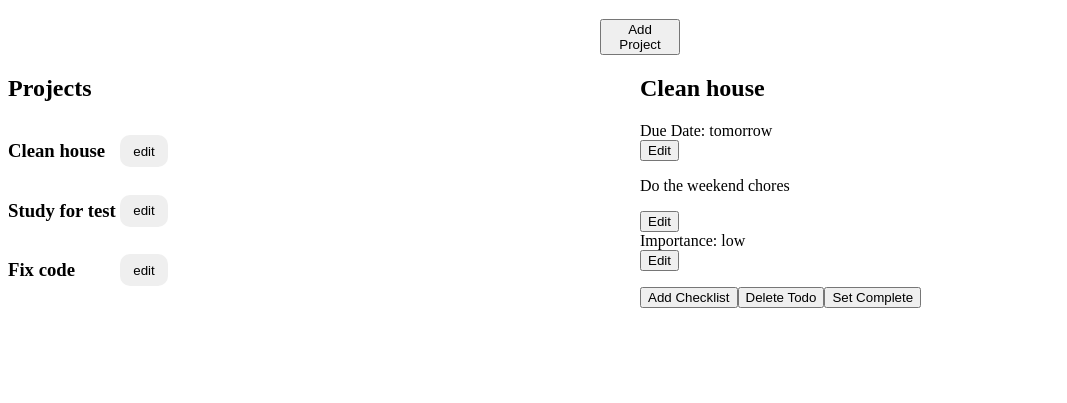
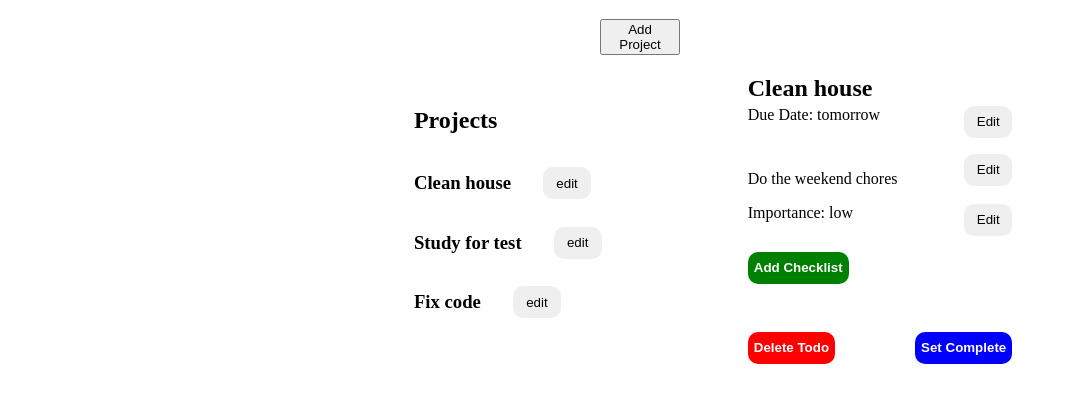
Before and after one commit to Icarium12/Todo-List, a website built with webpack: page src/template.html in a window 1280 px wide. Both pictures are taken after a click on the element "Clean house". Shown: the part 69-472 px from the top of the page, without its empty margins (0-1067 px from the left). Built offline with nearby package versions, Linux system fonts and the light colour scheme.

Commit message:
More styles were added

```diff
--- a/src/dom.js
+++ b/src/dom.js
@@ -105,57 +105,66 @@ function displayTodo(todo, cont) {
     title.textContent = todo.title;
     cont.appendChild(title);
 
+    const dueDateCont = document.createElement("div");
+    dueDateCont.className = "due-date";
     const dueDate = document.createElement("div");
     todo.formatDueDate();
     dueDate.textContent = `Due Date: ${todo.dueDate}`;
-    cont.appendChild(dueDate);
+    dueDateCont.appendChild(dueDate);
 
     const dueDateEdit = editDueDate(todo, dueDate);
     body.appendChild (dueDateEdit);
 
     const dueDateEditButton = document.createElement("button");
-    dueDateEditButton.textContent = "Edit"
+    dueDateEditButton.textContent = "Edit";
+    dueDateEditButton.className = "info-edit";
     dueDateEditButton.addEventListener("click", () => {
         dueDateEdit.showModal();
-    })
-    cont.appendChild(dueDateEditButton);
+    });
+    dueDateCont.appendChild(dueDateEditButton);
+    cont.appendChild(dueDateCont);
 
+    const descriptionCont = document.createElement("div");
+    descriptionCont.className = "description";
     const description = document.createElement('p');
     description.textContent = todo.description;
-    cont.appendChild(description);
+    descriptionCont.appendChild(description);
 
     const editDescriptionDialog = editDescription(todo, description);
     body.appendChild(editDescriptionDialog);
 
     const editDescriptionButton = document.createElement("button");
     editDescriptionButton.textContent = "Edit";
+    editDescriptionButton.className = "info-edit";
     editDescriptionButton.addEventListener("click", () => {
         editDescriptionDialog.showModal();
     })
-    cont.appendChild(editDescriptionButton);
+    descriptionCont.appendChild(editDescriptionButton);
+    cont.appendChild(descriptionCont);
 
+    const priorityCont = document.createElement("div");
+    priorityCont.className = "priority";
     const priority = document.createElement('div');
     priority.textContent = `Importance: ${todo.priority}`;
-    cont.appendChild(priority);
+    priorityCont.appendChild(priority);
 
     const priorityEdit = editPriotity(todo, priority);
     body.appendChild(priorityEdit);
 
     const priorityEditButton = document.createElement("button");
     priorityEditButton.textContent = "Edit";
+    priorityEditButton.className = "info-edit";
     priorityEditButton.addEventListener("click", () => {
         priorityEdit.showModal();
     });
-
-    cont.appendChild(priorityEditButton);
-
-    const checklist = displayCheckL(todo.checkList);
-    cont.appendChild(checklist);
+    priorityCont.appendChild(priorityEditButton);
+    cont.appendChild(priorityCont);
 
     body.appendChild(Page.taskDialog);
     const taskButton = document.createElement("button");
     taskButton.className = "task-button";
     taskButton.textContent = "Add Checklist";
+    taskButton.className = "add-checklist";
     taskButton.addEventListener("click", () => {
         const task = createTask();
         Page.taskDialog.showModal();
@@ -163,22 +172,30 @@ function displayTodo(todo, cont) {
     })
     cont.appendChild(taskButton);
 
+    const checklist = displayCheckL(todo.checkList);
+    cont.appendChild(checklist);
+
+    const finishCont = document.createElement("div");
+    finishCont.className = "finish-todo";
     const button = document.createElement('button');
     button.textContent = "Delete Todo";
+    button.className = "delete-todo";
     button.addEventListener("click", () => {
         Page.todoList.removeFromList(todo);
         renderPage();
         console.log(Page.todoList);
     })
-    cont.appendChild(button);
+    finishCont.appendChild(button);
 
     const todoStatus = document.createElement("button");
     todoStatus.textContent = todo.completeStatus;
+    todoStatus.className = "todo-status";
     todoStatus.addEventListener("click", () => {
         todo.setComplete();
         todoStatus.textContent = todo.completeStatus
     })
-    cont.appendChild(todoStatus);
+    finishCont.appendChild(todoStatus);
+    cont.appendChild(finishCont);
 
     Page.display.appendChild(cont);
 }
@@ -195,8 +212,12 @@ function displayCheckL(array) {
     const list = document.createElement('ol');
     array.forEach(item => {
         const task = document.createElement("li");
+
+        const checkboxCont = document.createElement("div");
         const label = document.createElement("label");
         label.setAttribute("for", "task")
+        const taskCont = document.createElement("div");
+        taskCont.className = "task-cont";
         const input = document.createElement("input");
         input.setAttribute("type", "checkbox");
         input.setAttribute("id", "task");
@@ -205,23 +226,30 @@ function displayCheckL(array) {
         const editTaskDialog = editTask(item, label);
         document.body.appendChild(editTaskDialog);
 
+        const buttonContainer = document.createElement("div");
+        buttonContainer.className = "button-cont";
         const editTaskButton = document.createElement("button");
         editTaskButton.textContent = "Edit";
+        editTaskButton.className = "task-edit";
         editTaskButton.addEventListener("click", () => {
             editTaskDialog.showModal();
         })
+        buttonContainer.appendChild(editTaskButton);
 
         const delTask = document.createElement("button");
         delTask.textContent = "Remove";
+        delTask.className = "remove";
         delTask.addEventListener("click", () => {
             deleteTask(item);
-            delTask.style.backgroundColor = "grey";
             task.style.color = "grey";
         })
-        task.appendChild(input);
-        task.appendChild(label);
-        task.appendChild(editTaskButton);
-        task.appendChild(delTask);
+        buttonContainer.appendChild(delTask);
+
+        checkboxCont.appendChild(input);
+        checkboxCont.appendChild(label);
+        taskCont.appendChild(checkboxCont);
+        taskCont.appendChild(buttonContainer);
+        task.appendChild(taskCont);
         list.appendChild(task);
     });
     return list;
--- a/src/styles.css
+++ b/src/styles.css
@@ -1,6 +1,7 @@
 body {
     display: flex;
     flex-direction: column;
+    align-items: center;
 }
 
 .todo-list {
@@ -19,10 +20,11 @@ body {
     display: flex;
     justify-content: space-between;
     align-items: center;
-    width: 10rem;
+    width: fit-content;
+    gap: 2rem;
 }
 
-.title-edit {
+.title-edit, .info-edit, .task-edit {
     height: 2rem;
     width: 3rem;
     border-radius: 10px;
@@ -31,5 +33,90 @@ body {
 
 .main-display {
     display: grid;
-    grid-template-columns: 1fr 1fr;
+    grid-template-columns: 30rem 1fr;
+    place-items: center;
 }
+.due-date {
+    margin-top: -1rem;
+}
+
+.description {
+    margin-top: 1rem;
+}
+
+.due-date, .description, .priority {
+    display: flex;
+    justify-content: space-between;
+}
+
+.finish-todo {
+    margin-top: 3rem;
+    display: flex;
+    justify-content: space-between;
+    gap: 5rem;
+}
+
+.delete-todo {
+    background-color: red;
+    color: white;
+    border-radius: 10px;
+    height: 2rem;
+    font-weight: 900;
+    border: none;
+}
+
+.delete-todo:hover {
+    background-color: darkred;
+}
+
+.todo-status {
+    background-color: blue;
+    color: white;
+    border-radius: 10px;
+    font-weight: 900;
+    border: none;
+}
+
+.todo-status:hover {
+    background-color: darkblue;
+}
+
+.add-checklist {
+    margin-top: 1rem;
+    background-color: green;
+    color: white;
+    height: 2rem;
+    font-weight: 900;
+    border-radius: 10px;
+    border: none;
+}
+
+.add-checklist:hover {
+    background-color: darkgreen;
+}
+
+.task-cont {
+    display: flex;
+    align-items: center;
+    justify-content: space-between;
+    margin-bottom: 1rem;
+    gap: 5rem;
+}
+
+.button-cont {
+    display: flex;
+    justify-content: space-between;
+    gap: 2rem;
+}
+
+.remove {
+    background-color: red;
+    color: white;
+    font-weight: 900;
+    border-radius: 10px;
+    border: none;
+}
+
+.remove:hover {
+    background-color: darkred;
+}
--- a/src/todos.js
+++ b/src/todos.js
@@ -33,7 +33,7 @@ class Todos {
     }
     setComplete() {
         if (this.completeStatus === "Set Complete") {
-            this.completeStatus = "Complete";
+            this.completeStatus = "Completed";
         }
         else {
             this.completeStatus = "Set Complete";
```
